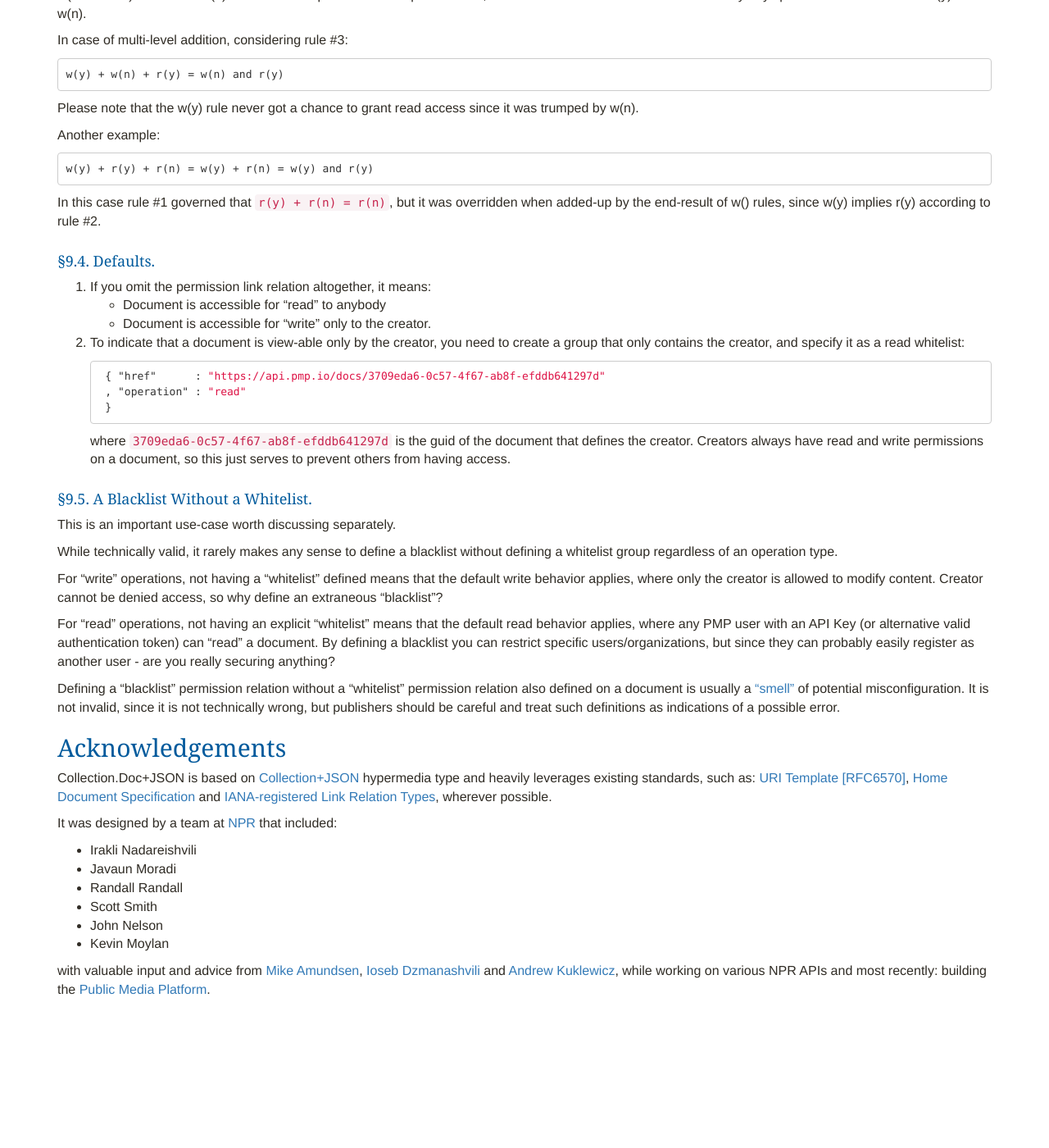
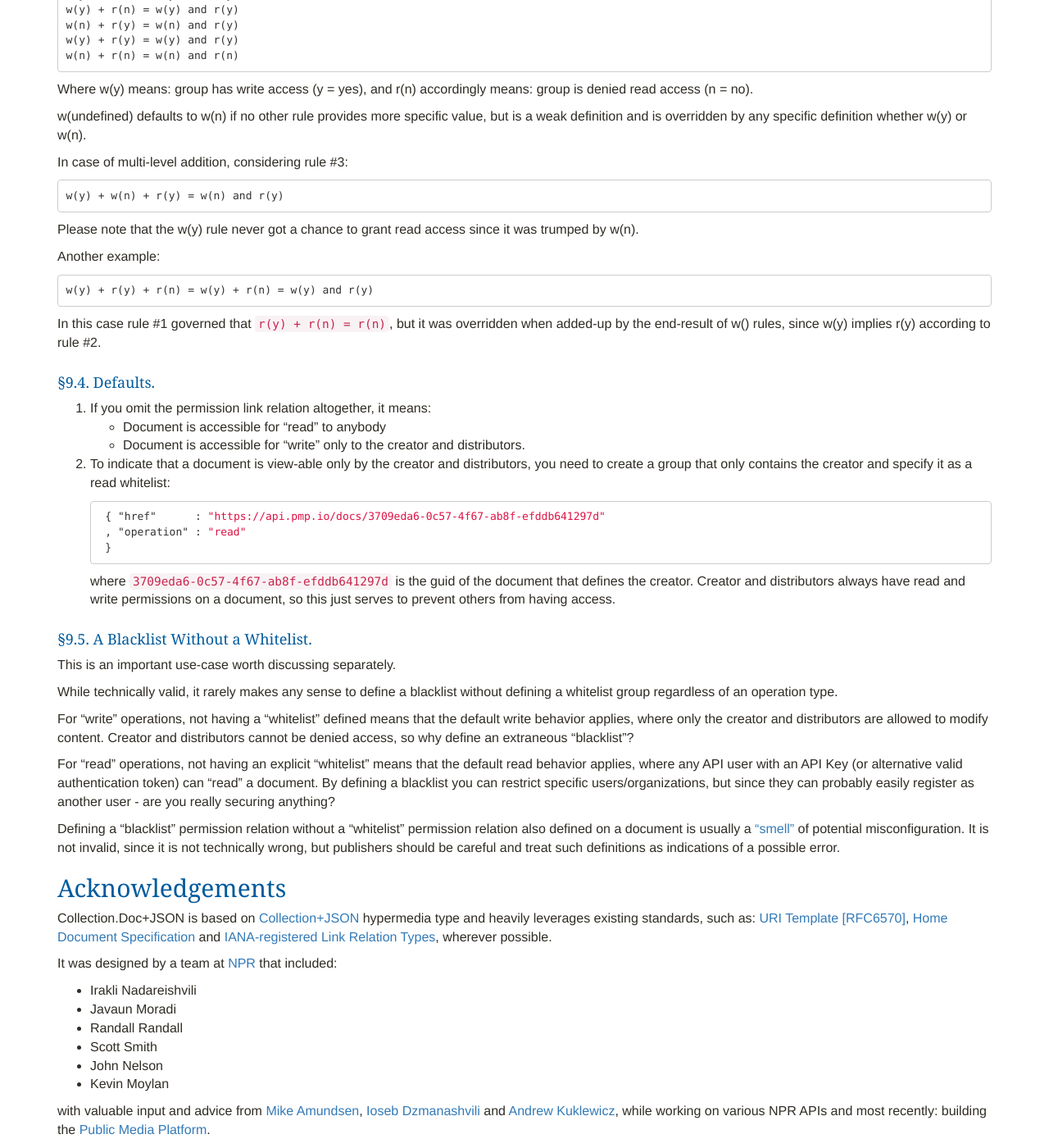
Before and after one commit to npr/cdoc-spec-site, a Jekyll site: the page built from spec.md, in a window 1280 px wide and 1400 px high, scrolled down 7945 px. Shown: the whole window at 82% size. Built offline with Jekyll 4.4.1, drawn with Linux system fonts in a browser that asks for light colours; nearby versions of some CDN libraries; Markdown is read by kramdown in place of the engine named in the settings; before the commit the page ends 9174 px from its top, so only the background shows below that; some of the changed text lies outside the part shown.

Commit message:
introducing the notion of a distributor

````diff
--- a/_includes/contentrights.md
+++ b/_includes/contentrights.md
@@ -25,7 +25,7 @@
 
 ![Docs and PermGroups relationship graph](img/docpermissions.png)
 
-The "permission" link relation can be used to establish rights management relationships. Presence of a "permission" link relation indicates that the current resource may have access restricted. By default "read" access is open to anybody and "write" access is restricted to the original publisher of the document ("creator"). A "permission" link relation can alter those defaults and provide much flexibility in rights management.
+The "permission" link relation can be used to establish rights management relationships. Presence of a "permission" link relation indicates that the current resource may have access restricted. By default "read" access is open to anybody and "write" access is restricted to the original publisher of the document ("creator") and [distributors](#distributor). A "permission" link relation can alter those defaults and provide much flexibility in rights management.
 
 Links using the "permission" link relation MUST point to a dereferenceable resource that SHOULD provide a resource of a known media type. Permissions link relation MAY point to multiple links.
 
@@ -70,7 +70,7 @@
 
 1. First all "write" rules are processed separately, then read rules are processed and only in the end the two are combined + conflicts are resolved.
 
-1. Creator user/organization can never be denied either "read" or "write" access to a document. This rule trumps all others.
+1. A creator and distributor user/organization can never be denied either "read" or "write" access to a document. This rule trumps all others.
 
 The resulting additivity rules matrix looks like the following:
 
@@ -107,15 +107,15 @@
 
 1. If you omit the permission link relation altogether, it means:
     - Document is accessible for "read" to anybody
-    - Document is accessible for "write" only to the creator.
-2. To indicate that a document is view-able only by the creator, you need to create a group that only contains the creator, and specify it as a read whitelist:
+    - Document is accessible for "write" only to the creator and distributors.
+2. To indicate that a document is view-able only by the creator and distributors, you need to create a group that only contains the creator and specify it as a read whitelist:
 
     ```json
     { "href"      : "https://api.pmp.io/docs/3709eda6-0c57-4f67-ab8f-efddb641297d"
     , "operation" : "read"
     }
     ```
-where `3709eda6-0c57-4f67-ab8f-efddb641297d` is the guid of the document that defines the creator. Creators always have read and write permissions on a document, so this just serves to prevent others from having access.
+where `3709eda6-0c57-4f67-ab8f-efddb641297d` is the guid of the document that defines the creator. Creator and distributors always have read and write permissions on a document, so this just serves to prevent others from having access.
 
 #### A Blacklist Without a Whitelist.
 
@@ -123,8 +123,8 @@
 
 While technically valid, it rarely makes any sense to define a blacklist without defining a whitelist group regardless of an operation type.
 
-For "write" operations, not having a "whitelist" defined means that the default write behavior applies, where only the creator is allowed to modify content. Creator cannot be denied access, so why define an extraneous "blacklist"?
+For "write" operations, not having a "whitelist" defined means that the default write behavior applies, where only the creator and distributors are allowed to modify content. Creator and distributors cannot be denied access, so why define an extraneous "blacklist"?
 
-For "read" operations, not having an explicit "whitelist" means that the default read behavior applies, where any PMP user with an API Key (or alternative valid authentication token) can "read" a document. By defining a blacklist you can restrict specific users/organizations, but since they can probably easily register as another user - are you really securing anything?
+For "read" operations, not having an explicit "whitelist" means that the default read behavior applies, where any API user with an API Key (or alternative valid authentication token) can "read" a document. By defining a blacklist you can restrict specific users/organizations, but since they can probably easily register as another user - are you really securing anything?
 
 Defining a "blacklist" permission relation without a "whitelist" permission relation also defined on a document is usually a ["smell"](http://en.wikipedia.org/wiki/Code_smell) of potential misconfiguration. It is not invalid, since it is not technically wrong, but publishers should be careful and treat such definitions as indications of a possible error.
--- a/_includes/link_relation.md
+++ b/_includes/link_relation.md
@@ -61,3 +61,7 @@
 #### Creator
 
 Read-only. optional. A URI pointing to a document that describes user or an organization whose API Key originally created current document.
+
+#### Distributor
+
+Read/write. optional. A URI pointing to a document that describes users or an organizations who are allowed to fully administer the document. This is a mechanism for the original publisher of the content to share responsibility or delegate responsibility of content administration with other collaborators. Distributors, alongside the creator, are the only party that can administer read/write permissions of a document.
````
